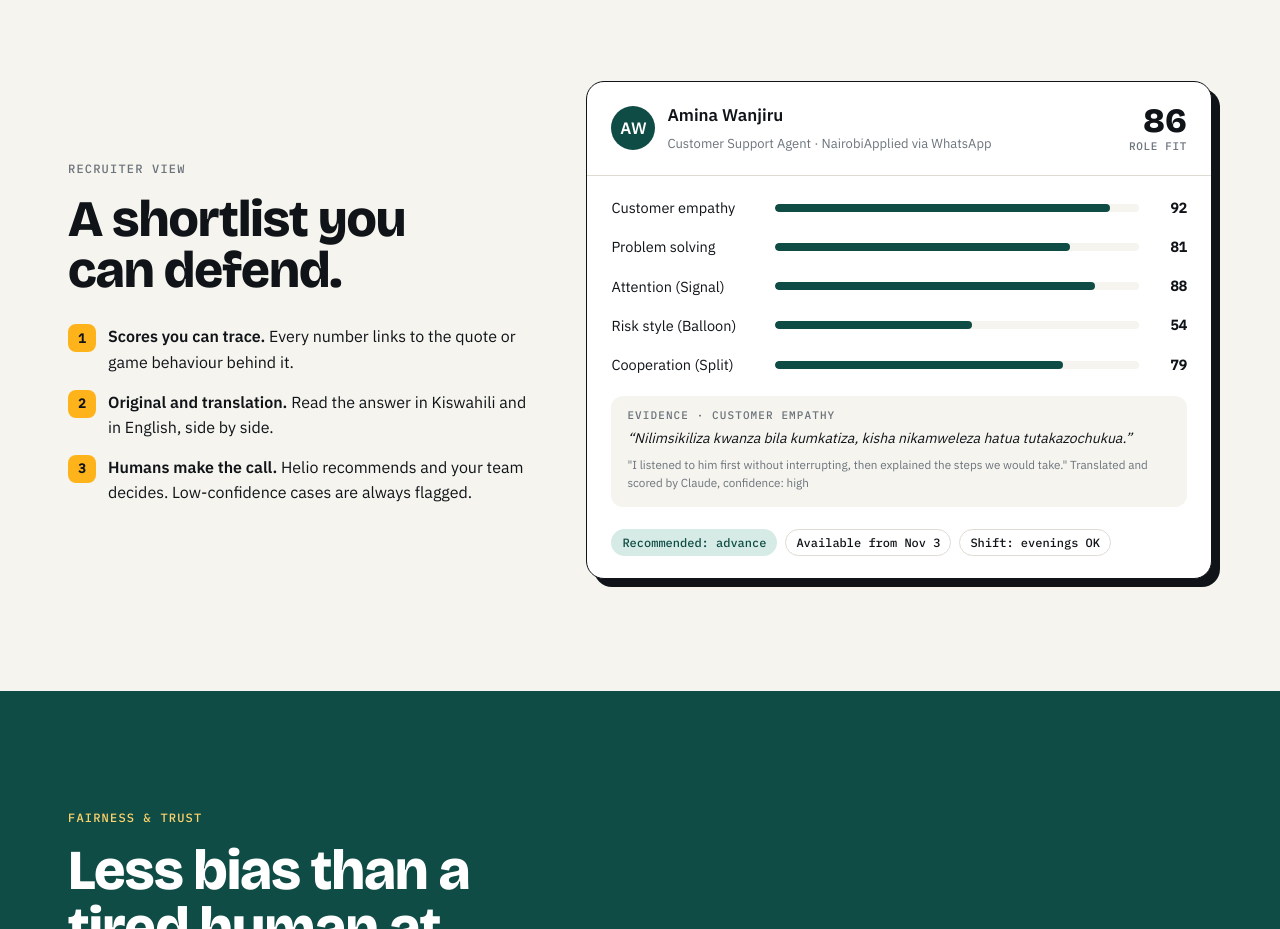
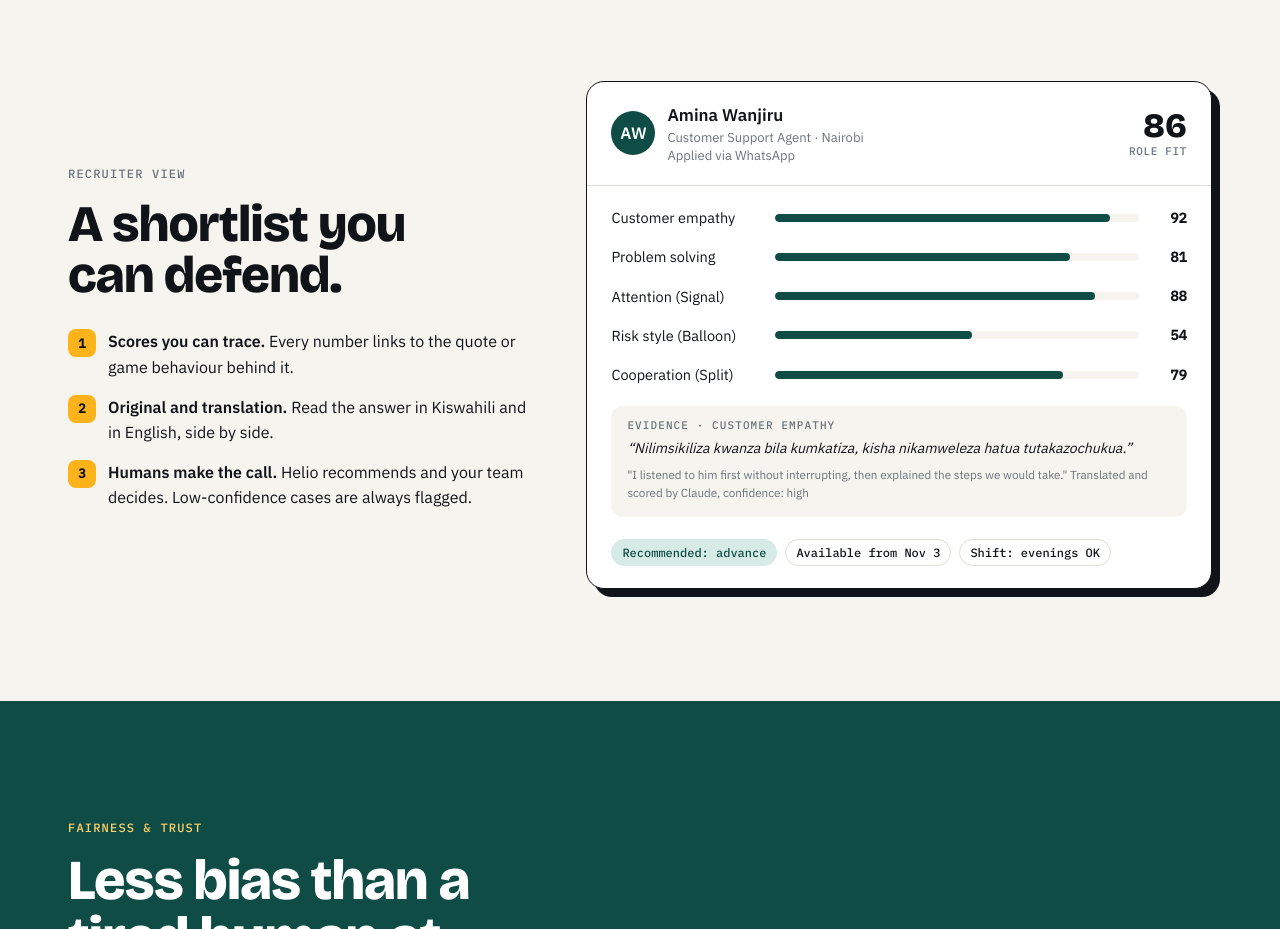
Before and after one commit to Aminatorex/helio-site, a plain HTML site: page index.html in a window 1280 px wide. Shown: the part 3960-4889 px from the top of the page. Drawn offline with nearby package versions, Linux system fonts and the light colour scheme.

Commit message:
report meta lines

```diff
--- a/index.html
+++ b/index.html
@@ -186,7 +186,7 @@ section{padding:112px 0}
 .rp-who{display:flex;gap:12px;align-items:center}
 .rp-who .ini{width:44px;height:44px;border-radius:50%;background:var(--teal);color:#fff;display:grid;place-items:center;font-weight:600}
 .rp-who b{display:block;font-size:17px}
-.rp-who small{color:var(--muted);font-size:13px}
+.rp-who small{display:block;color:var(--muted);font-size:13px;line-height:1.4}
 .fit{text-align:right}
 .fit b{font:800 34px/1 var(--display)}
 .fit small{display:block;font:500 11px var(--mono);color:var(--muted);letter-spacing:.06em}
```
